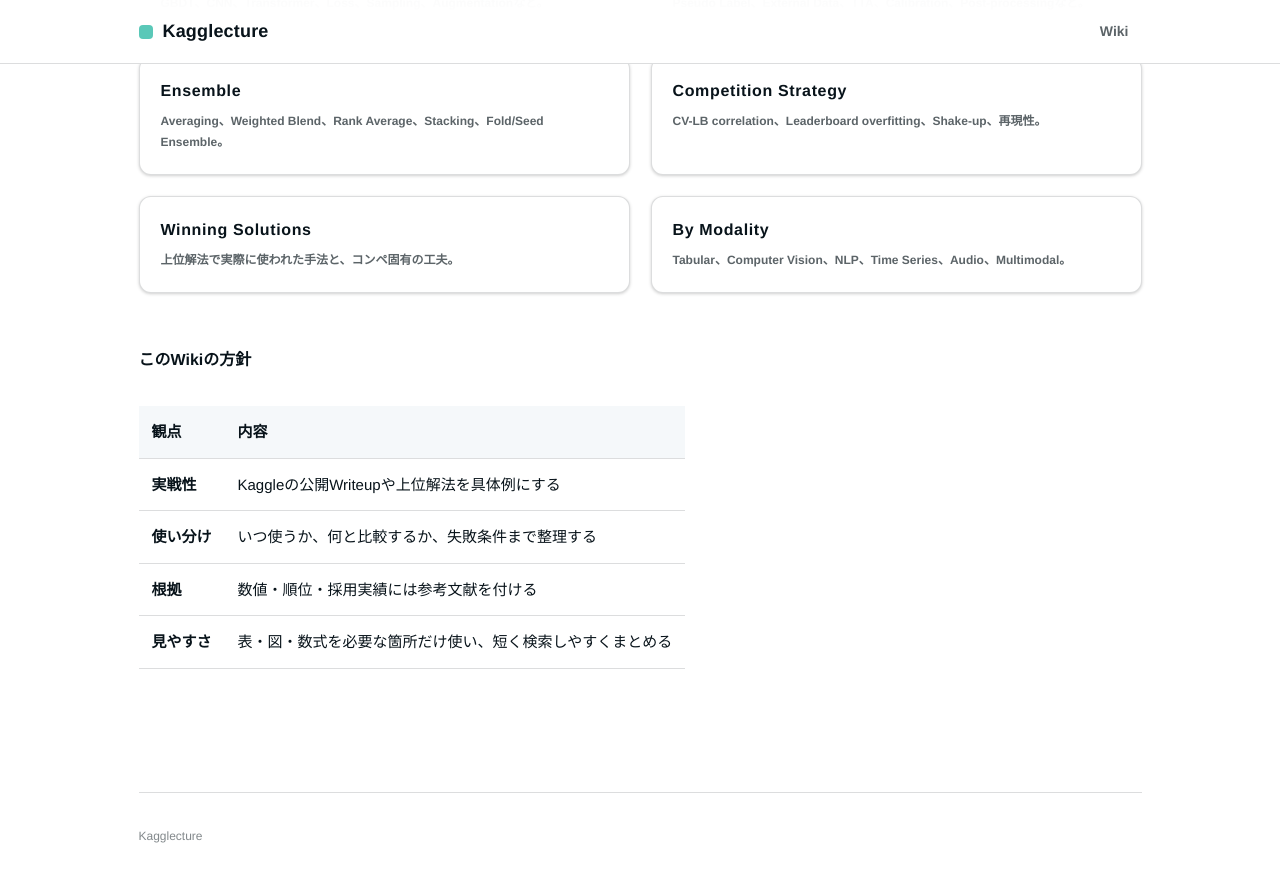
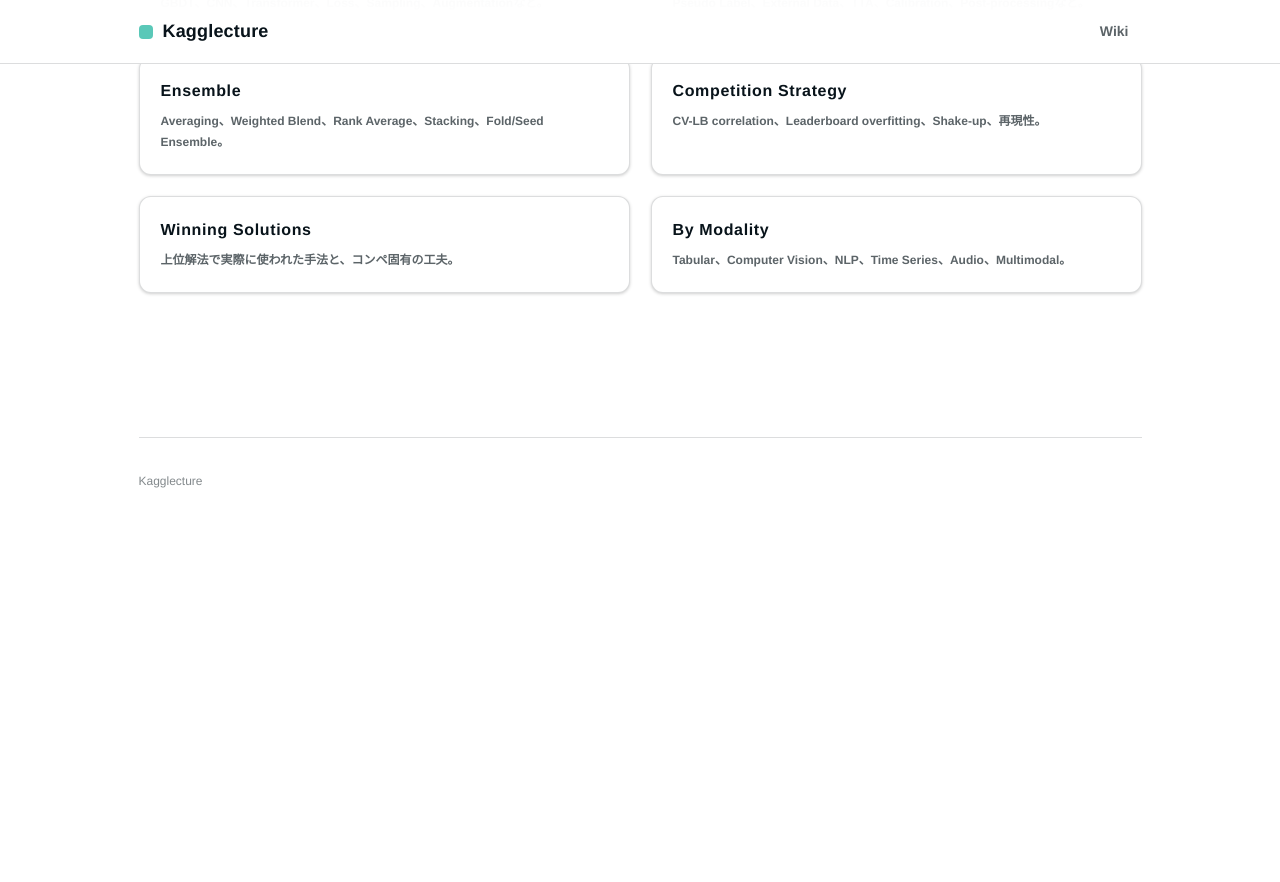
Before and after one commit to morikazu1119/Kagglecture, a Jekyll site: the page built from index.md, in a window 1280 px wide and 900 px high, scrolled down 642 px. Shown: the top 882 px of the window. Built offline with Jekyll 4.4.1, drawn with Linux system fonts in a browser that asks for light colours; after the commit the page ends 1187 px from its top, so only the background shows below that.

Commit message:
docs: remove wiki policy section

```diff
--- a/index.md
+++ b/index.md
@@ -51,12 +51,3 @@
     <p>Tabular、Computer Vision、NLP、Time Series、Audio、Multimodal。</p>
   </div>
 </div>
-
-## このWikiの方針
-
-| 観点 | 内容 |
-|---|---|
-| **実戦性** | Kaggleの公開Writeupや上位解法を具体例にする |
-| **使い分け** | いつ使うか、何と比較するか、失敗条件まで整理する |
-| **根拠** | 数値・順位・採用実績には参考文献を付ける |
-| **見やすさ** | 表・図・数式を必要な箇所だけ使い、短く検索しやすくまとめる |
```
